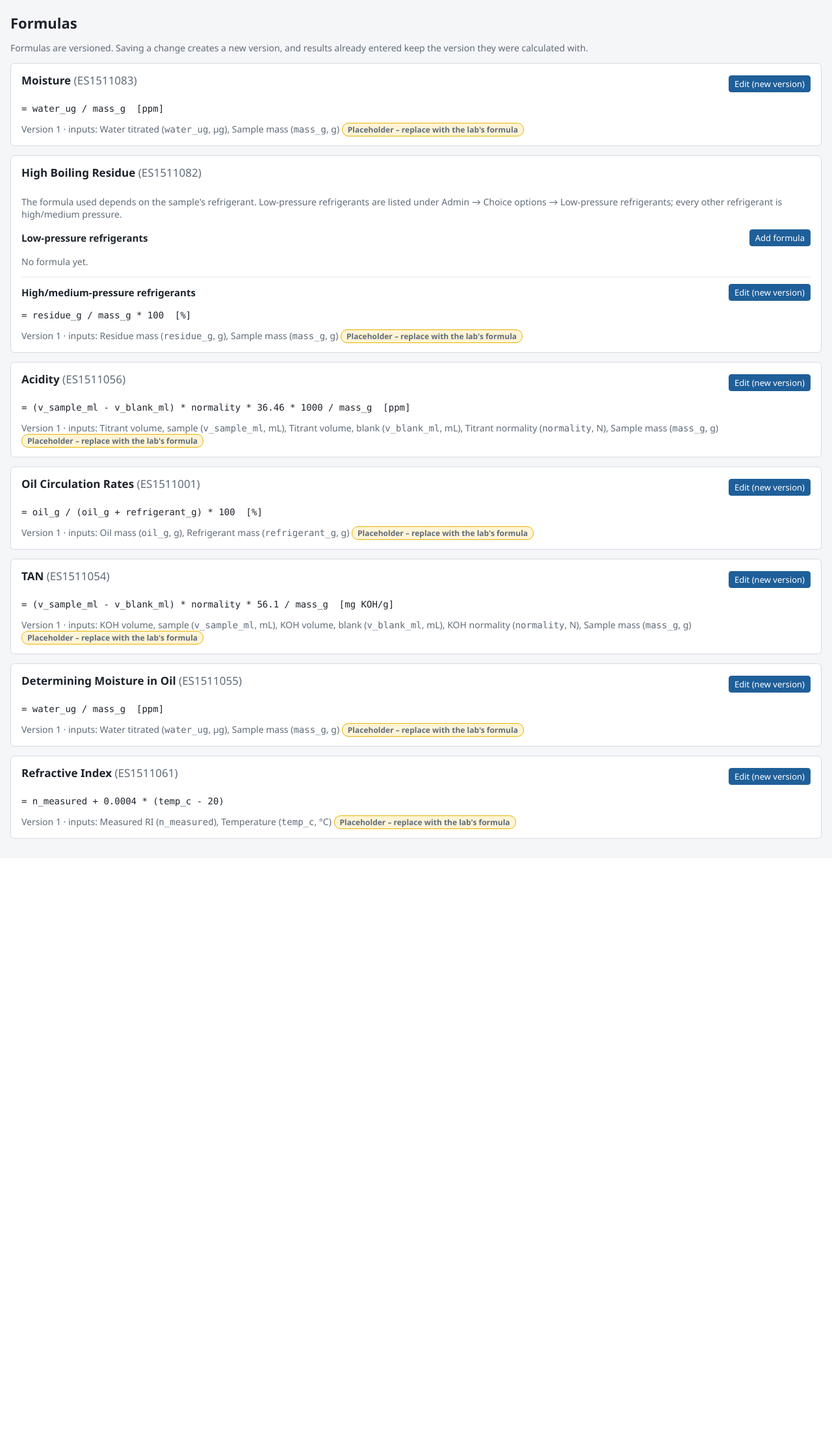
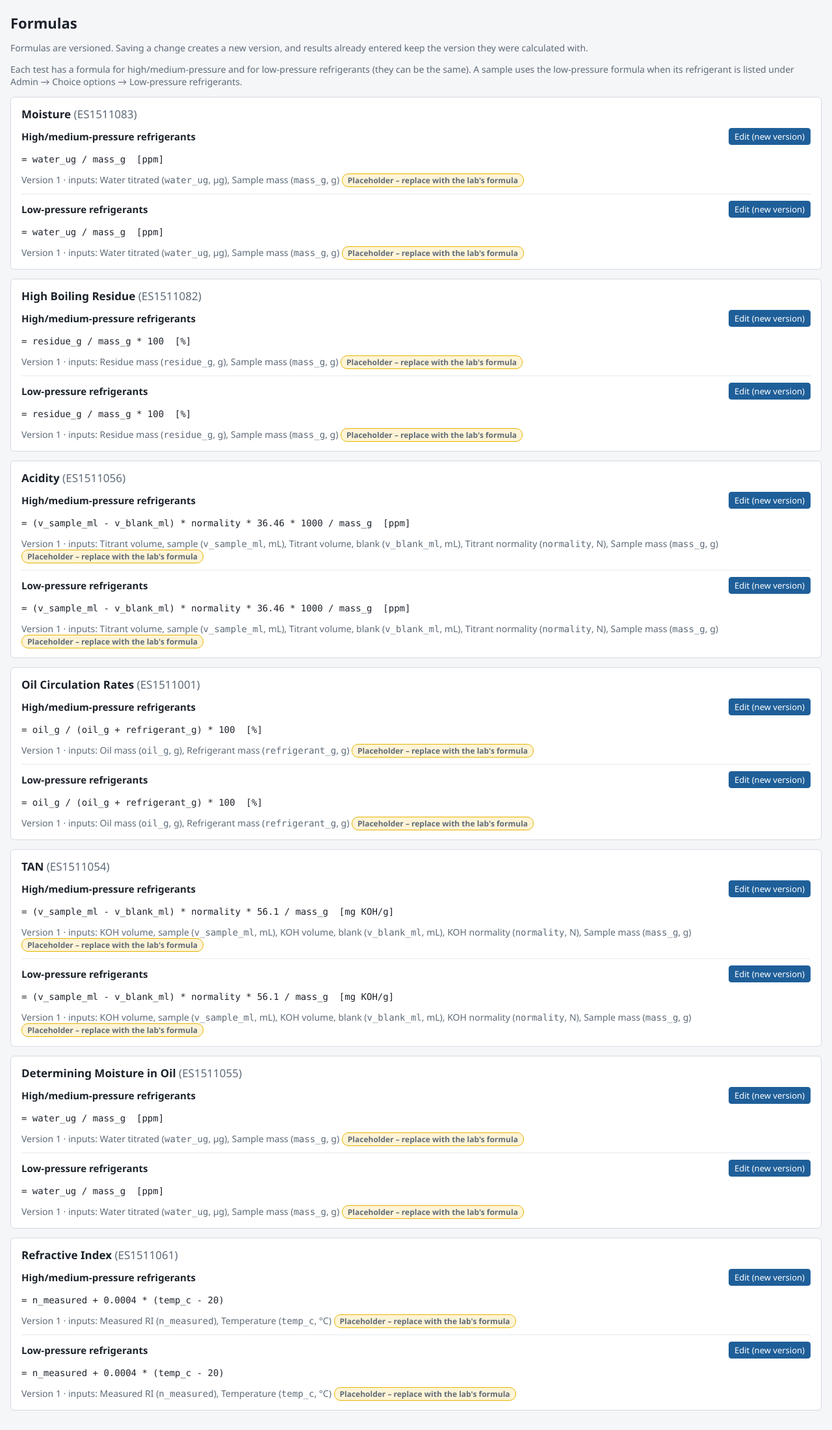
Before and after one commit to stationwagon993/Routine-Revamp, a Django app: page /formulas/ in a window 1280 px wide. Shown: the part 43-2244 px from the top of the page at 65% size. Before the commit the page ends 1334 px from the top, so only its background shows below. Run offline with Django 5.2, Linux system fonts and the light colour scheme; the visitor is signed in with stand-in values (Sample User, id 1); data comes from the database, SQL or seed files in the repository.

Commit message:
High/medium- and low-pressure formulas for every calculated test
Every formula test now has a formula for each refrigerant pressure, not
just HBR. Existing formulas become the high/medium-pressure ones and are
copied as the low-pressure ones, so results are unchanged. The formula
editor has "Also save it as the formula for the other pressure", ticked
when both currently match, so a test like Moisture can keep one formula
with a single save.

Co-Authored-By: Claude Opus 5.5 <noreply@anthropic.com>
Claude-Session: https://claude.ai/code/session_0119oN2EtvkqwvWHRYwNGNw8

```diff
--- a/lab/admin.py
+++ b/lab/admin.py
@@ -35,7 +35,7 @@ admin.site.register(User, UserAdmin)
 
 @admin.register(TestMethod)
 class TestMethodAdmin(admin.ModelAdmin):
-    list_display = ["name", "code", "group", "calc_type", "applies_to", "display_order", "on_every_sample", "formula_by_pressure", "active"]
+    list_display = ["name", "code", "group", "calc_type", "applies_to", "display_order", "on_every_sample", "active"]
     list_editable = ["code", "applies_to", "display_order", "active"]
     list_filter = ["group", "calc_type", "active"]
 
--- a/lab/forms.py
+++ b/lab/forms.py
@@ -325,6 +325,11 @@ class FormulaForm(forms.ModelForm):
             "<code>mass_g | Sample mass | g</code>."
         ),
     )
+    both_pressures = forms.BooleanField(
+        label="Use this formula for both pressures",
+        required=False,
+        help_text="Untick to change only this pressure's formula.",
+    )
 
     class Meta:
         model = Formula
--- a/lab/models.py
+++ b/lab/models.py
@@ -91,11 +91,6 @@ class TestMethod(models.Model):
             "Blank = offered for every sample."
         ),
     )
-    formula_by_pressure = models.BooleanField(
-        "separate formulas by refrigerant pressure",
-        default=False,
-        help_text="One formula for low-pressure refrigerants and one for high/medium-pressure (e.g. HBR).",
-    )
 
     class Meta:
         ordering = ["display_order", "name"]
@@ -113,17 +108,13 @@ class TestMethod(models.Model):
     def has_results(self):
         return self.calc_type != self.CALC_TRACKING
 
-    def current_formula(self, pressure=""):
-        """The latest formula; for tests split by pressure, the one for that pressure."""
-        if not self.formula_by_pressure:
-            pressure = ""
+    def current_formula(self, pressure="high"):
+        """The latest formula for samples of that refrigerant pressure (see Sample.pressure)."""
         return self.formulas.filter(active=True, pressure=pressure).order_by("-version").first()
 
     def pressure_formulas(self):
         """[(pressure, label, current formula)] for the Formulas page."""
-        if not self.formula_by_pressure:
-            return [("", "", self.current_formula())]
-        return [(p, label, self.current_formula(p)) for p, label in Formula.PRESSURE_CHOICES[1:]]
+        return [(p, label, self.current_formula(p)) for p, label in Formula.PRESSURE_CHOICES]
 
 
 class Formula(models.Model):
@@ -135,14 +126,14 @@ class Formula(models.Model):
 
     PRESSURE_LOW = "low"
     PRESSURE_HIGH = "high"
+    # Every calculated test has a formula for each; they may well be the same.
     PRESSURE_CHOICES = [
-        ("", "All samples"),
+        (PRESSURE_HIGH, "High/medium-pressure refrigerants"),
         (PRESSURE_LOW, "Low-pressure refrigerants"),
-        (PRESSURE_HIGH, "High/medium-pressure refrigerants"),
     ]
 
     test_method = models.ForeignKey(TestMethod, on_delete=models.PROTECT, related_name="formulas")
-    pressure = models.CharField(max_length=10, choices=PRESSURE_CHOICES, blank=True, default="")
+    pressure = models.CharField(max_length=10, choices=PRESSURE_CHOICES, default=PRESSURE_HIGH)
     version = models.PositiveIntegerField()
     expression = models.TextField()
     # [{"name": "mass_g", "label": "Sample mass", "unit": "g"}, ...]
@@ -168,9 +159,12 @@ class Formula(models.Model):
         ]
 
     def __str__(self):
-        if self.pressure:
-            return f"{self.test_method.name} ({self.get_pressure_display()}) v{self.version}"
-        return f"{self.test_method.name} v{self.version}"
+        return f"{self.test_method.name} ({self.get_pressure_display()}) v{self.version}"
+
+    def same_calculation(self, other):
+        return other is not None and (self.expression, self.inputs, self.result_unit, self.decimals) == (
+            other.expression, other.inputs, other.result_unit, other.decimals
+        )
 
     @property
     def input_names(self):
--- a/lab/static/lab/style.css
+++ b/lab/static/lab/style.css
@@ -112,6 +112,8 @@ textarea { width: 100%; }
 .field input, .field select, .field textarea { width: 100%; }
 .field .help { color: var(--muted); font-size: 12px; margin-top: 2px; }
 .field.wide { grid-column: 1 / -1; }
+.field.check label { display: flex; align-items: center; gap: 8px; }
+.field.check input { width: auto; margin: 0; }
 .errorlist { color: var(--fail); margin: 2px 0; padding-left: 16px; font-size: 13px; }
 
 .checks { columns: 3 220px; }
--- a/lab/templates/lab/formula_form.html
+++ b/lab/templates/lab/formula_form.html
@@ -1,7 +1,7 @@
 {% extends "lab/base.html" %}
 {% block title %}{{ method.name }} formula{% endblock %}
 {% block content %}
-<h1>{{ method.name }} formula{% if pressure_label %} for {{ pressure_label|lower }}{% endif %}{% if current %} – new version (current is v{{ current.version }}){% endif %}</h1>
+<h1>{{ method.name }} formula for {{ pressure_label|lower }}{% if current %} – new version (current is v{{ current.version }}){% endif %}</h1>
 <form method="post" class="panel">
   {% csrf_token %}
   {{ form.non_field_errors }}
@@ -12,6 +12,10 @@
     {% include "lab/_field.html" with field=form.decimals %}
   </div>
   {% include "lab/_field.html" with field=form.notes %}
+  <div class="field check" style="margin-top: 8px;">
+    <label>{{ form.both_pressures }} Also save it as the formula for {{ other_label|lower }}</label>
+    <div class="help">Leave ticked when the calculation is the same for both (e.g. Moisture). Untick to change only the {{ pressure_label|lower }} formula.</div>
+  </div>
   <div class="actions">
     <button type="submit">Save new version</button>
     <a href="{% url 'lab:formula_list' %}">Cancel</a>
--- a/lab/templates/lab/formula_list.html
+++ b/lab/templates/lab/formula_list.html
@@ -3,23 +3,16 @@
 {% block content %}
 <h1>Formulas</h1>
 <p class="muted">Formulas are versioned. Saving a change creates a new version, and results already entered keep the version they were calculated with.</p>
+<p class="muted">Each test has a formula for high/medium-pressure and for low-pressure refrigerants (they can be the same). A sample uses the low-pressure formula when its refrigerant is listed under Admin → Choice options → Low-pressure refrigerants.</p>
 {% for method in methods %}
 <div class="panel">
+  <h2>{{ method.name }}{% if method.code %} <span class="muted" style="font-weight: 400;">({{ method.code }})</span>{% endif %}</h2>
   {% for pressure, label, current in method.pressure_formulas %}
-  {% if forloop.first %}
-  <div class="actions" style="justify-content: space-between;">
-    <h2>{{ method.name }}{% if method.code %} <span class="muted" style="font-weight: 400;">({{ method.code }})</span>{% endif %}</h2>
-    {% if not label %}<a class="btn small" href="{% url 'lab:formula_new_version' method.pk %}">{% if current %}Edit (new version){% else %}Add formula{% endif %}</a>{% endif %}
-  </div>
-  {% if label %}<p class="muted">The formula used depends on the sample's refrigerant. Low-pressure refrigerants are listed under Admin → Choice options → Low-pressure refrigerants; every other refrigerant is high/medium pressure.</p>{% endif %}
-  {% endif %}
   <div class="formula-variant">
-    {% if label %}
     <div class="actions" style="justify-content: space-between;">
       <h3 style="margin: 0;">{{ label }}</h3>
       <a class="btn small" href="{% url 'lab:formula_new_version' method.pk %}?pressure={{ pressure }}">{% if current %}Edit (new version){% else %}Add formula{% endif %}</a>
     </div>
-    {% endif %}
     {% if current %}
     <p class="mono">= {{ current.expression }}{% if current.result_unit %} &nbsp;[{{ current.result_unit }}]{% endif %}</p>
     <p class="muted" style="margin-bottom: 0;">
--- a/lab/templates/lab/sample_detail.html
+++ b/lab/templates/lab/sample_detail.html
@@ -45,8 +45,8 @@
 
         {% if method.calc_type == "formula" %}
           {% if formula %}
-          {% if method.formula_by_pressure %}<p class="muted">{{ formula.get_pressure_display }} formula ({{ sample.refrigerant_type|default:"no refrigerant type" }}).</p>{% endif %}
-          {% if formula.is_placeholder %}<div class="banner-warn">This is a <strong>placeholder formula</strong> that has not been confirmed by the lab. <a href="{% url 'lab:formula_new_version' method.pk %}{% if formula.pressure %}?pressure={{ formula.pressure }}{% endif %}">Enter the real formula</a>.</div>{% endif %}
+          <p class="muted">{{ formula.get_pressure_display }} formula ({{ sample.refrigerant_type|default:"no refrigerant type" }}).</p>
+          {% if formula.is_placeholder %}<div class="banner-warn">This is a <strong>placeholder formula</strong> that has not been confirmed by the lab. <a href="{% url 'lab:formula_new_version' method.pk %}?pressure={{ formula.pressure }}">Enter the real formula</a>.</div>{% endif %}
           <form method="post" action="{% url 'lab:test_results' test.pk %}" data-calc-url="{% url 'lab:test_calculate' test.pk %}">
             {% csrf_token %}
             <input type="hidden" name="formula_id" value="{{ formula.pk }}">
@@ -63,7 +63,7 @@
             <div class="calc-output"></div>
           </form>
           {% else %}
-          <p class="muted">No {% if method.formula_by_pressure %}{% if sample.pressure == "low" %}low-pressure{% else %}high/medium-pressure{% endif %} {% endif %}formula is set up for this test yet. <a href="{% url 'lab:formula_new_version' method.pk %}{% if method.formula_by_pressure %}?pressure={{ sample.pressure }}{% endif %}">Add one</a>.</p>
+          <p class="muted">No {% if sample.pressure == "low" %}low-pressure{% else %}high/medium-pressure{% endif %} formula is set up for this test yet. <a href="{% url 'lab:formula_new_version' method.pk %}?pressure={{ sample.pressure }}">Add one</a>.</p>
           {% endif %}
 
         {% elif method.calc_type == "blend" %}
--- a/lab/views.py
+++ b/lab/views.py
@@ -550,12 +550,12 @@ def formula_list(request):
 @login_required
 def formula_new_version(request, method_pk):
     method = get_object_or_404(TestMethod, pk=method_pk, calc_type=TestMethod.CALC_FORMULA)
-    pressure = request.GET.get("pressure", "") if method.formula_by_pressure else ""
+    pressure = request.GET.get("pressure") or Formula.PRESSURE_HIGH
     if pressure not in dict(Formula.PRESSURE_CHOICES):
         raise Http404("Unknown pressure.")
-    if method.formula_by_pressure and not pressure:
-        pressure = Formula.PRESSURE_HIGH
+    other = Formula.PRESSURE_LOW if pressure == Formula.PRESSURE_HIGH else Formula.PRESSURE_HIGH
     current = method.current_formula(pressure)
+    other_current = method.current_formula(other)
     # Always a new, unsaved version, pre-filled from the current one.
     draft = Formula(test_method=method, pressure=pressure)
     if current:
@@ -563,18 +563,34 @@ def formula_new_version(request, method_pk):
         draft.inputs = current.inputs
         draft.result_unit = current.result_unit
         draft.decimals = current.decimals
-    form = FormulaForm(request.POST or None, instance=draft)
+    # Offer to save for both pressures; ticked when they share a formula today.
+    if current is None:
+        both = other_current is None
+    else:
+        both = current.same_calculation(other_current)
+    form = FormulaForm(request.POST or None, instance=draft, initial={"both_pressures": both})
     if request.method == "POST" and form.is_valid():
         formula = form.save(commit=False)
-        formula.version = (
-            method.formulas.filter(pressure=pressure).aggregate(v=Max("version"))["v"] or 0
-        ) + 1
-        formula.created_by = request.user
-        formula.save()
-        messages.success(request, f"{formula} saved.")
+        pressures = [pressure, other] if form.cleaned_data["both_pressures"] else [pressure]
+        saved = []
+        with transaction.atomic():
+            for p in pressures:
+                formula.pk = None
+                formula.pressure = p
+                formula.version = (method.formulas.filter(pressure=p).aggregate(v=Max("version"))["v"] or 0) + 1
+                formula.created_by = request.user
+                formula.save()
+                saved.append(str(formula))
+        messages.success(request, " and ".join(saved) + " saved.")
         return redirect("lab:formula_list")
     return render(
         request,
         "lab/formula_form.html",
-        {"form": form, "method": method, "current": current, "pressure_label": draft.get_pressure_display() if pressure else ""},
+        {
+            "form": form,
+            "method": method,
+            "current": current,
+            "pressure_label": draft.get_pressure_display(),
+            "other_label": dict(Formula.PRESSURE_CHOICES)[other],
+        },
     )
```
Also changed, not shown: lab/tests.py (+21 -11 lines), README.md, lab/migrations/0009_formulas_for_both_pressures.py (added).
